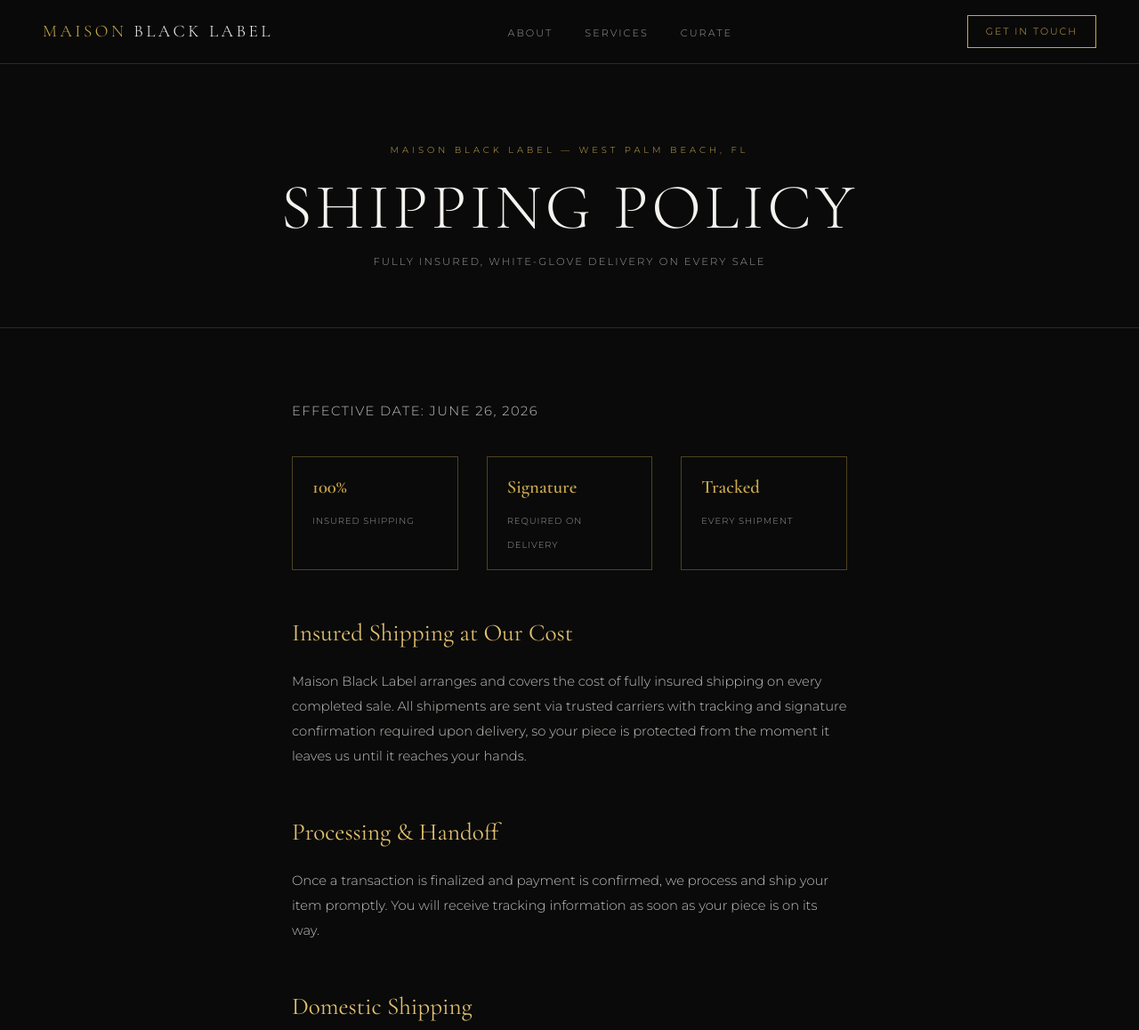
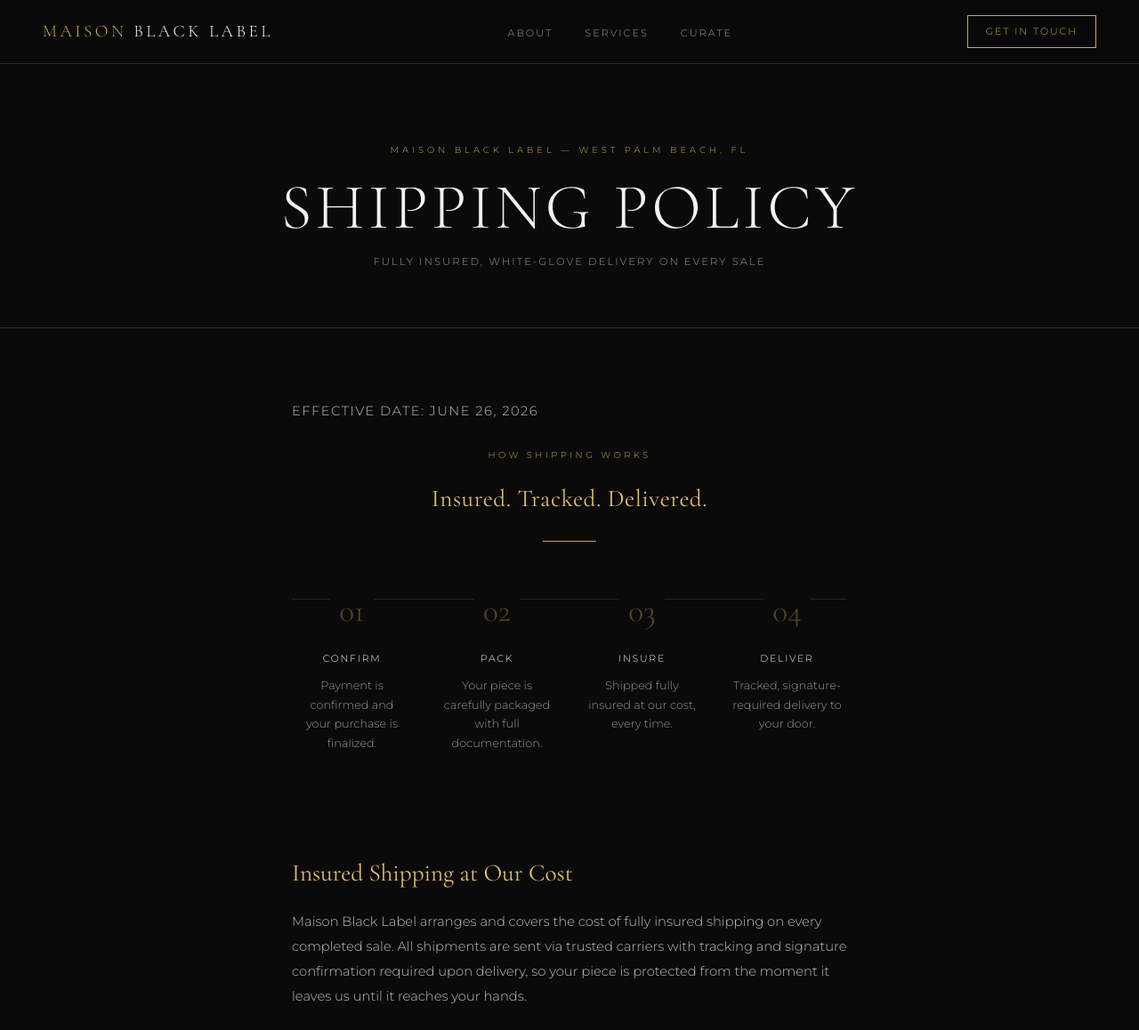
Before and after one commit to MaisonBlackLabel/maisonblacklabel, a plain HTML site: page shipping-policy.html in a window 1280 px wide. Shown: the top 1158 px of the page at 89% size. Drawn offline with nearby package versions, Linux system fonts and the light colour scheme.

Commit message:
Update shipping-policy.html

```diff
--- a/shipping-policy.html
+++ b/shipping-policy.html
@@ -53,10 +53,19 @@ nav {
 .policy-content a { color: var(--gold); text-decoration: none; border-bottom: 1px solid rgba(201,168,76,0.4); }
 .policy-content a:hover { color: var(--gold-light); }
 .policy-meta { font-size: 0.65rem; letter-spacing: 0.1em; text-transform: uppercase; color: var(--muted); margin-bottom: 40px; }
-.stat-row { display: flex; gap: 32px; margin: 36px 0 8px; flex-wrap: wrap; }
-.stat-pill { border: 1px solid rgba(201,168,76,0.35); padding: 16px 22px; flex: 1; min-width: 160px; }
-.stat-pill strong { display: block; font-family: var(--serif); color: var(--gold); font-size: 1.3rem; margin-bottom: 4px; }
-.stat-pill span { font-size: 0.62rem; letter-spacing: 0.1em; text-transform: uppercase; color: var(--muted); }
+.process-section { text-align: center; padding: 8px 0 64px; }
+.process-eyebrow { font-size: 0.62rem; letter-spacing: 0.35em; text-transform: uppercase; color: var(--gold); margin-bottom: 18px; display: block; }
+.process-title { font-family: var(--serif); font-size: clamp(2rem, 4.5vw, 3.1rem); font-weight: 300; color: var(--white); margin-bottom: 24px; letter-spacing: 0.02em; }
+.process-divider { width: 60px; height: 1px; background: var(--gold); margin: 0 auto 48px; }
+.process-grid { display: grid; grid-template-columns: repeat(4, 1fr); gap: 28px; position: relative; }
+.process-grid::before { content: ''; position: absolute; top: 16px; left: 0; right: 0; height: 1px; background: var(--border); z-index: 0; }
+.process-col { position: relative; z-index: 1; }
+.process-num { font-family: var(--serif); font-size: 2.2rem; color: rgba(201,168,76,0.4); margin-bottom: 14px; background: var(--black); display: inline-block; padding: 0 10px; }
+.process-label { font-size: 0.68rem; letter-spacing: 0.16em; text-transform: uppercase; color: var(--white); margin-bottom: 10px; }
+.process-desc { font-size: 0.8rem; color: rgba(245,243,239,0.6); line-height: 1.7; padding: 0 6px; }
+@media (max-width: 700px) {
+  .process-grid { grid-template-columns: 1fr 1fr; gap: 36px 16px; }
+}
 footer { background: var(--charcoal); border-top: 1px solid var(--border); padding: 32px 48px; display: flex; align-items: center; justify-content: space-between; flex-wrap: wrap; gap: 12px; font-size: 0.6rem; letter-spacing: 0.12em; color: var(--muted); }
 footer a { color: var(--muted); text-decoration: none; }
 footer a:hover { color: var(--gold); }
@@ -86,10 +95,32 @@ footer a:hover { color: var(--gold); }
 <div class="policy-content">
   <p class="policy-meta">Effective Date: June 26, 2026</p>
 
-  <div class="stat-row">
-    <div class="stat-pill"><strong>100%</strong><span>Insured Shipping</span></div>
-    <div class="stat-pill"><strong>Signature</strong><span>Required on Delivery</span></div>
-    <div class="stat-pill"><strong>Tracked</strong><span>Every Shipment</span></div>
+  <div class="process-section">
+    <span class="process-eyebrow">How Shipping Works</span>
+    <h2 class="process-title" style="margin:0 0 24px;">Insured. Tracked. Delivered.</h2>
+    <div class="process-divider"></div>
+    <div class="process-grid">
+      <div class="process-col">
+        <div class="process-num">01</div>
+        <div class="process-label">Confirm</div>
+        <div class="process-desc">Payment is confirmed and your purchase is finalized.</div>
+      </div>
+      <div class="process-col">
+        <div class="process-num">02</div>
+        <div class="process-label">Pack</div>
+        <div class="process-desc">Your piece is carefully packaged with full documentation.</div>
+      </div>
+      <div class="process-col">
+        <div class="process-num">03</div>
+        <div class="process-label">Insure</div>
+        <div class="process-desc">Shipped fully insured at our cost, every time.</div>
+      </div>
+      <div class="process-col">
+        <div class="process-num">04</div>
+        <div class="process-label">Deliver</div>
+        <div class="process-desc">Tracked, signature-required delivery to your door.</div>
+      </div>
+    </div>
   </div>
 
   <h2>Insured Shipping at Our Cost</h2>
@@ -108,7 +139,7 @@ footer a:hover { color: var(--gold); }
   <p>Because every shipment is fully insured, risk of loss or damage in transit is covered until the item is delivered and signed for.</p>
 
   <h2>Accepted Payment Methods</h2>
-  <p>We accept wire transfer, Zelle, and cash as our standard payment methods. Cryptocurrency and other payment arrangements may be accepted on a case-by-case basis at our discretion. Credit card payments are reserved for established, repeat clients.</p>
+  <p>We accept Wire Transfer, Zelle, and cash as our standard payment methods. Cryptocurrency and other payment arrangements may be accepted on a case-by-case basis at our discretion. Credit card payments are reserved for established, repeat clients.</p>
 
   <h2>Questions</h2>
   <p>For questions about a shipment in progress or our shipping practices, reach us at <a href="mailto:makoa@maisonblacklabel.com">makoa@maisonblacklabel.com</a> or <a href="tel:5613897382">(561) 389-7382</a>.</p>
```
